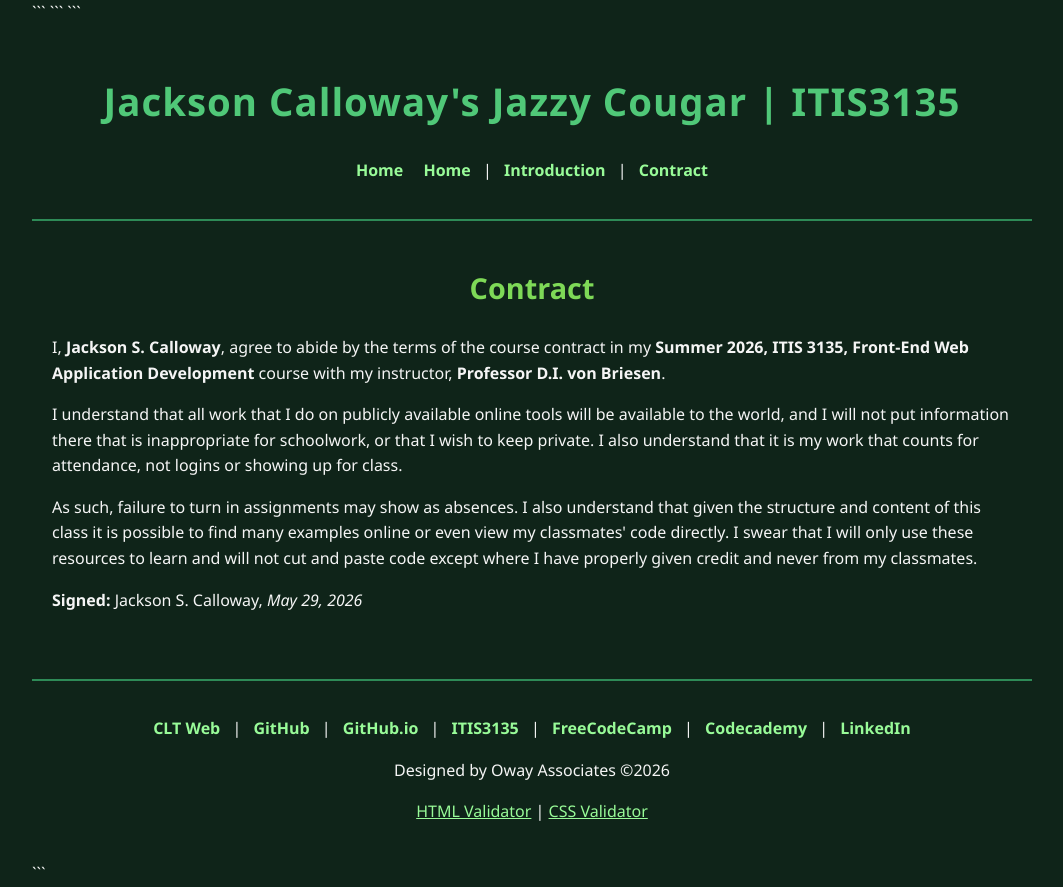
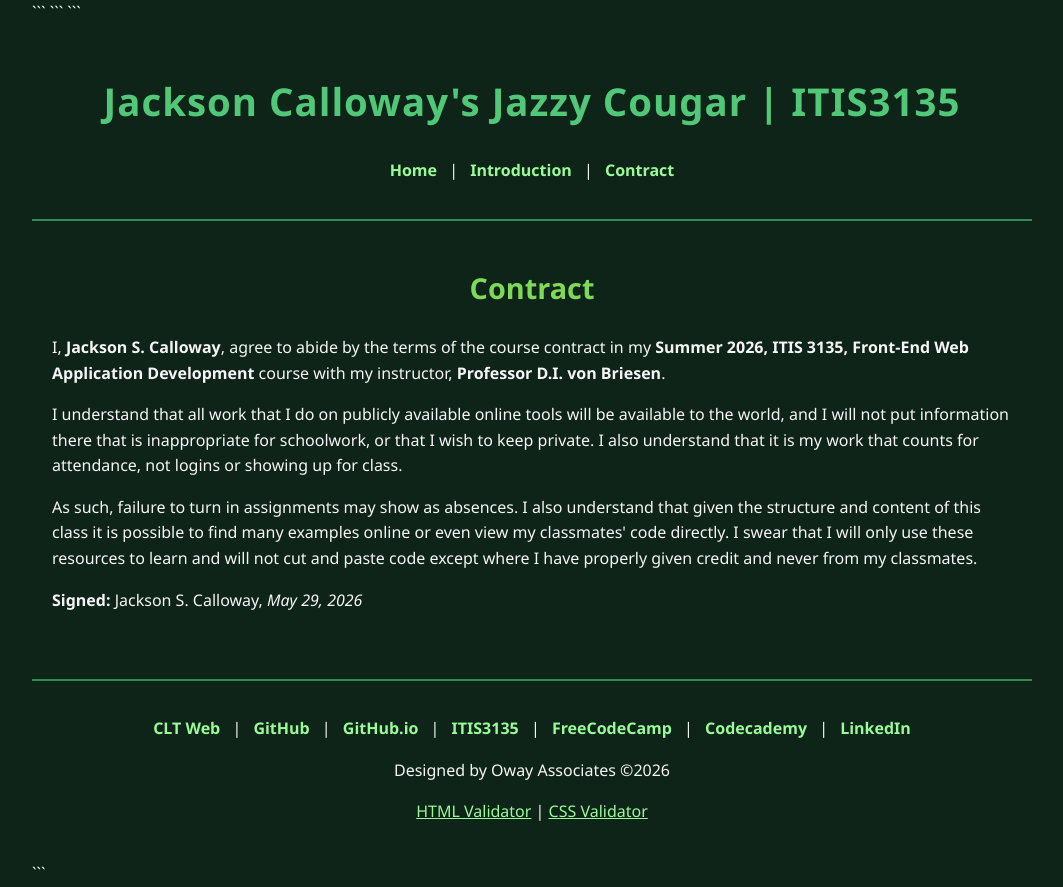
Before and after one commit to jcallow7-max/jcallow7-max.github.io, a plain HTML site: page itis3135/contract.html in a window 1280 px wide. Shown: the whole page, without its empty margins (108-1171 px from the left). Drawn offline with Linux system fonts and the light colour scheme.

Commit message:
Fixed Errors

```diff
--- a/itis3135/contract.html
+++ b/itis3135/contract.html
@@ -23,8 +23,7 @@
     <h1>Jackson Calloway's Jazzy Cougar | ITIS3135</h1>
 
     <nav>
-        <a href="index.html">Home</a>
-        <a href="./">Home</a> |
+        <a href="index.html">Home</a> |
         <a href="introduction.html">Introduction</a> |
         <a href="contract.html">Contract</a>
     </nav>
```
Also changed, not shown: itis3135/index.html (+4 -14 lines), itis3135/introduction.html (+2 -2 lines).
